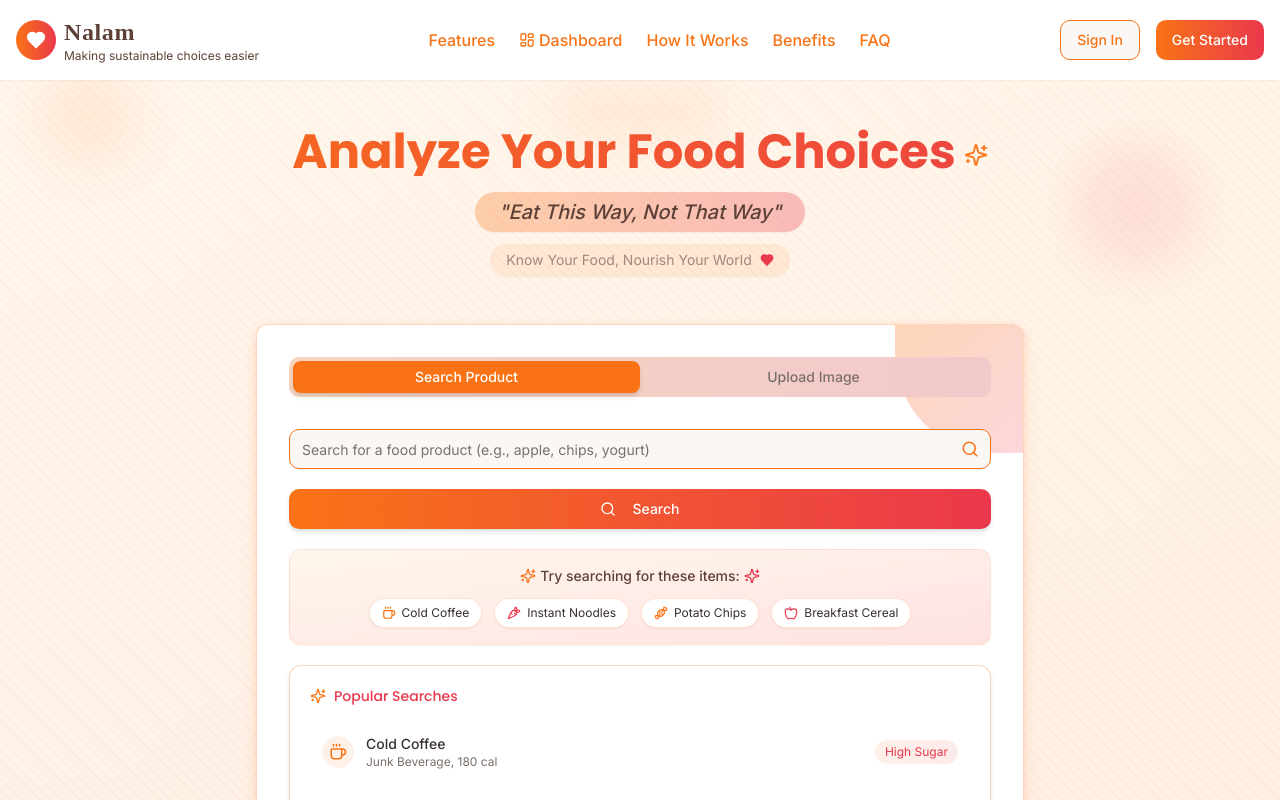
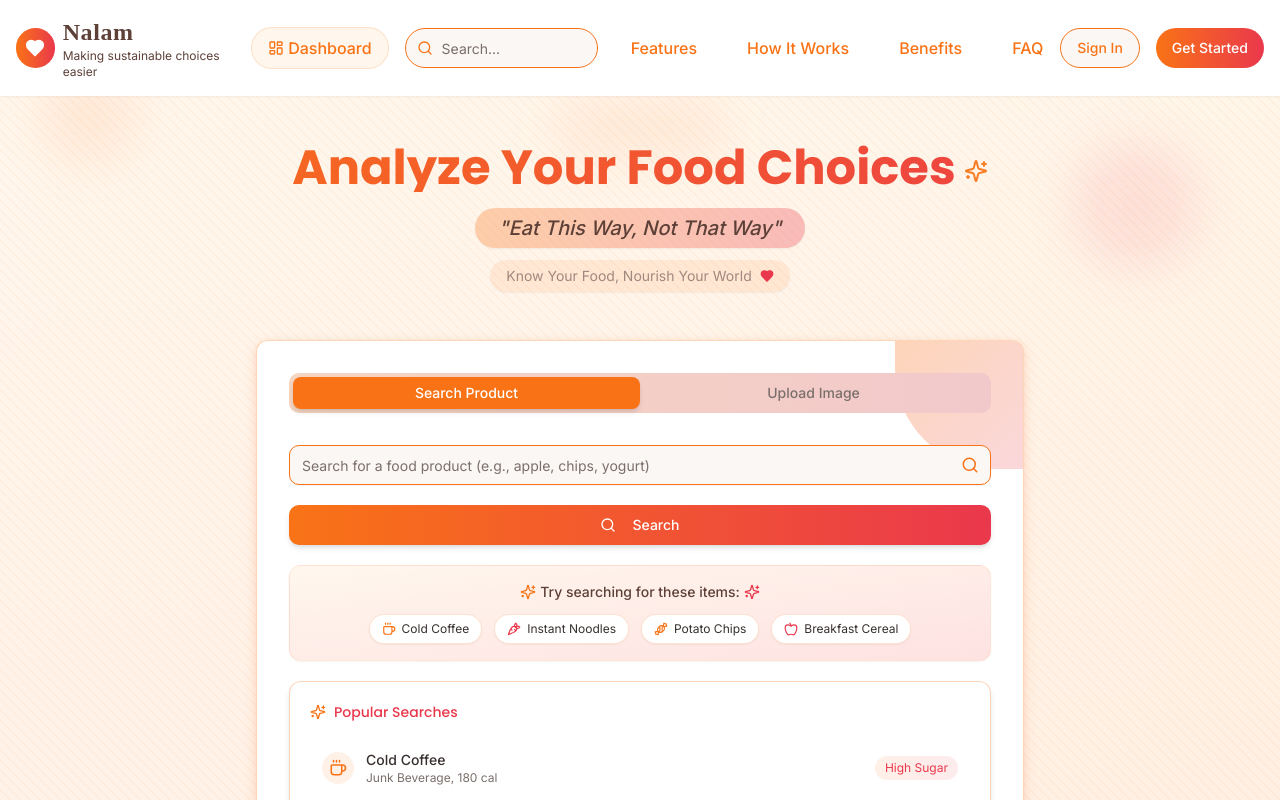
Before and after one commit to ChillandBuild/Nalam, a React (Vite) app: page /search in a window 1280 px wide. Shown: the top 800 px of the page. Built offline with nearby package versions, Linux system fonts and the light colour scheme.

Commit message:
Refactor: Update Navbar with curvy design
- Removed Home and Search components from Navbar.
- Added Search component near Features with curvy design.
- Updated Navbar to match the specified design.

```diff
--- a/src/components/Navbar.tsx
+++ b/src/components/Navbar.tsx
@@ -1,11 +1,18 @@
-
 import { Button } from "@/components/ui/button";
 import { useState } from "react";
 import { Link } from "react-router-dom";
-import { Heart, LayoutDashboard } from "lucide-react";
+import { Heart, LayoutDashboard, Search } from "lucide-react";
+import { Input } from "@/components/ui/input";
 
 const Navbar = () => {
   const [isMenuOpen, setIsMenuOpen] = useState(false);
+  const [searchQuery, setSearchQuery] = useState("");
+
+  const handleSearch = (e: React.FormEvent) => {
+    e.preventDefault();
+    console.log("Searching for:", searchQuery);
+    // Search functionality would go here
+  };
 
   return (
     <nav className="py-4 w-full bg-white shadow-sm sticky top-0 z-50">
@@ -22,23 +29,66 @@ const Navbar = () => {
           </Link>
         </div>
 
-        {/* Navigation Links - with Dashboard added */}
-        <div className="hidden md:flex items-center gap-6">
-          <a href="#features" className="text-[#F97316] hover:text-[#ea384c] transition-colors font-medium">Features</a>
-          <a href="#dashboard" className="text-[#F97316] hover:text-[#ea384c] transition-colors font-medium flex items-center gap-1">
+        {/* Navigation Links with curvy design */}
+        <div className="hidden md:flex items-center gap-4">
+          {/* Dashboard link with icon */}
+          <a
+            href="#dashboard"
+            className="text-[#F97316] hover:text-[#ea384c] transition-colors font-medium flex items-center gap-1 px-4 py-2 rounded-full bg-[#FFF7ED] border border-[#F97316]/20"
+          >
             <LayoutDashboard className="w-4 h-4" />
             Dashboard
           </a>
-          <a href="#how-it-works" className="text-[#F97316] hover:text-[#ea384c] transition-colors font-medium">How It Works</a>
-          <a href="#benefits" className="text-[#F97316] hover:text-[#ea384c] transition-colors font-medium">Benefits</a>
-          <a href="#faq" className="text-[#F97316] hover:text-[#ea384c] transition-colors font-medium">FAQ</a>
+
+          {/* Search form with curvy design */}
+          <form onSubmit={handleSearch} className="relative flex-1 max-w-[220px]">
+            <Input
+              type="text"
+              placeholder="Search..."
+              value={searchQuery}
+              onChange={(e) => setSearchQuery(e.target.value)}
+              className="pl-9 pr-4 py-2 rounded-full border-[#F97316] focus-visible:ring-[#ea384c]"
+            />
+            <Search className="absolute left-3 top-1/2 transform -translate-y-1/2 text-[#F97316]" size={16} />
+          </form>
+
+          {/* Other navigation links */}
+          <a
+            href="#features"
+            className="text-[#F97316] hover:text-[#ea384c] transition-colors font-medium px-4 py-2 rounded-full hover:bg-[#FFF7ED] border border-transparent hover:border-[#F97316]/20"
+          >
+            Features
+          </a>
+          <a
+            href="#how-it-works"
+            className="text-[#F97316] hover:text-[#ea384c] transition-colors font-medium px-4 py-2 rounded-full hover:bg-[#FFF7ED] border border-transparent hover:border-[#F97316]/20"
+          >
+            How It Works
+          </a>
+          <a
+            href="#benefits"
+            className="text-[#F97316] hover:text-[#ea384c] transition-colors font-medium px-4 py-2 rounded-full hover:bg-[#FFF7ED] border border-transparent hover:border-[#F97316]/20"
+          >
+            Benefits
+          </a>
+          <a
+            href="#faq"
+            className="text-[#F97316] hover:text-[#ea384c] transition-colors font-medium px-4 py-2 rounded-full hover:bg-[#FFF7ED] border border-transparent hover:border-[#F97316]/20"
+          >
+            FAQ
+          </a>
         </div>
 
         <div className="hidden md:flex items-center gap-4">
-          <Button variant="outline" className="border-[#F97316] text-[#F97316] hover:bg-[#F97316] hover:text-white">
+          <Button
+            variant="outline"
+            className="border-[#F97316] text-[#F97316] hover:bg-[#F97316] hover:text-white rounded-full"
+          >
             Sign In
           </Button>
-          <Button className="bg-gradient-to-r from-[#F97316] to-[#ea384c] hover:opacity-90 text-white">
+          <Button
+            className="bg-gradient-to-r from-[#F97316] to-[#ea384c] hover:opacity-90 text-white rounded-full"
+          >
             Get Started
           </Button>
         </div>
@@ -60,23 +110,44 @@ const Navbar = () => {
         </button>
       </div>
 
-      {/* Mobile Menu */}
+      {/* Mobile Menu with updated styling */}
       {isMenuOpen && (
         <div className="md:hidden absolute w-full bg-white shadow-lg z-50 animate-fade-in">
           <div className="container px-4 mx-auto py-4 flex flex-col gap-4">
-            <a href="#features" className="text-[#F97316] hover:text-[#ea384c] transition-colors py-2 font-medium">Features</a>
-            <a href="#dashboard" className="text-[#F97316] hover:text-[#ea384c] transition-colors py-2 font-medium flex items-center gap-1">
+            {/* Mobile Search */}
+            <form onSubmit={handleSearch} className="relative mb-2">
+              <Input
+                type="text"
+                placeholder="Search..."
+                value={searchQuery}
+                onChange={(e) => setSearchQuery(e.target.value)}
+                className="pl-9 pr-4 py-2 rounded-full border-[#F97316] focus-visible:ring-[#ea384c]"
+              />
+              <Search className="absolute left-3 top-1/2 transform -translate-y-1/2 text-[#F97316]" size={16} />
+            </form>
+
+            <a
+              href="#dashboard"
+              className="text-[#F97316] hover:text-[#ea384c] transition-colors py-2 font-medium flex items-center gap-1 px-4 rounded-full bg-[#FFF7ED]/50"
+            >
               <LayoutDashboard className="w-4 h-4" />
               Dashboard
             </a>
-            <a href="#how-it-works" className="text-[#F97316] hover:text-[#ea384c] transition-colors py-2 font-medium">How It Works</a>
-            <a href="#benefits" className="text-[#F97316] hover:text-[#ea384c] transition-colors py-2 font-medium">Benefits</a>
-            <a href="#faq" className="text-[#F97316] hover:text-[#ea384c] transition-colors py-2 font-medium">FAQ</a>
+            <a href="#features" className="text-[#F97316] hover:text-[#ea384c] transition-colors py-2 px-4 font-medium rounded-full hover:bg-[#FFF7ED]/50">Features</a>
+            <a href="#how-it-works" className="text-[#F97316] hover:text-[#ea384c] transition-colors py-2 px-4 font-medium rounded-full hover:bg-[#FFF7ED]/50">How It Works</a>
+            <a href="#benefits" className="text-[#F97316] hover:text-[#ea384c] transition-colors py-2 px-4 font-medium rounded-full hover:bg-[#FFF7ED]/50">Benefits</a>
+            <a href="#faq" className="text-[#F97316] hover:text-[#ea384c] transition-colors py-2 px-4 font-medium rounded-full hover:bg-[#FFF7ED]/50">FAQ</a>
+
             <div className="flex flex-col gap-2 pt-2">
-              <Button variant="outline" className="border-[#F97316] text-[#F97316] hover:bg-[#F97316] hover:text-white w-full">
+              <Button
+                variant="outline"
+                className="border-[#F97316] text-[#F97316] hover:bg-[#F97316] hover:text-white w-full rounded-full"
+              >
                 Sign In
               </Button>
-              <Button className="bg-gradient-to-r from-[#F97316] to-[#ea384c] hover:opacity-90 text-white w-full">
+              <Button
+                className="bg-gradient-to-r from-[#F97316] to-[#ea384c] hover:opacity-90 text-white w-full rounded-full"
+              >
                 Get Started
               </Button>
             </div>
```
